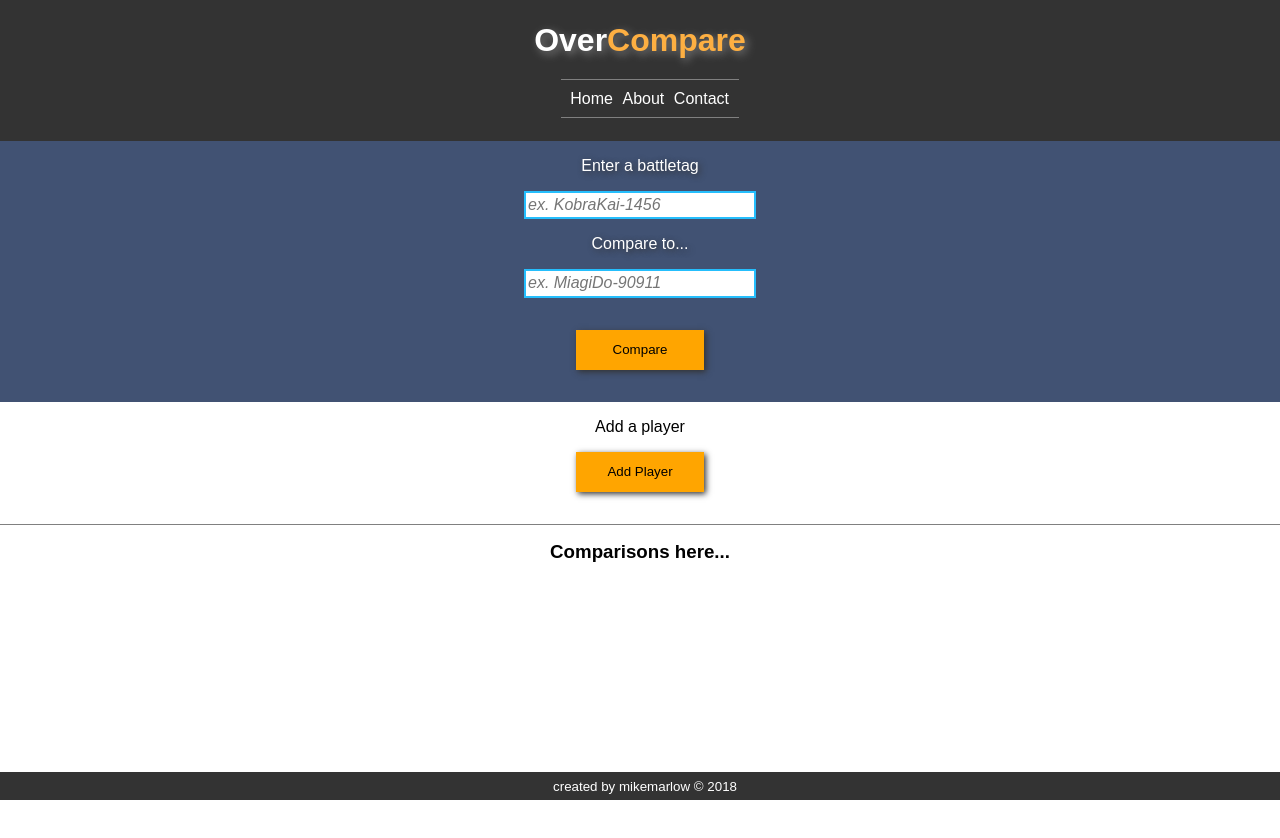
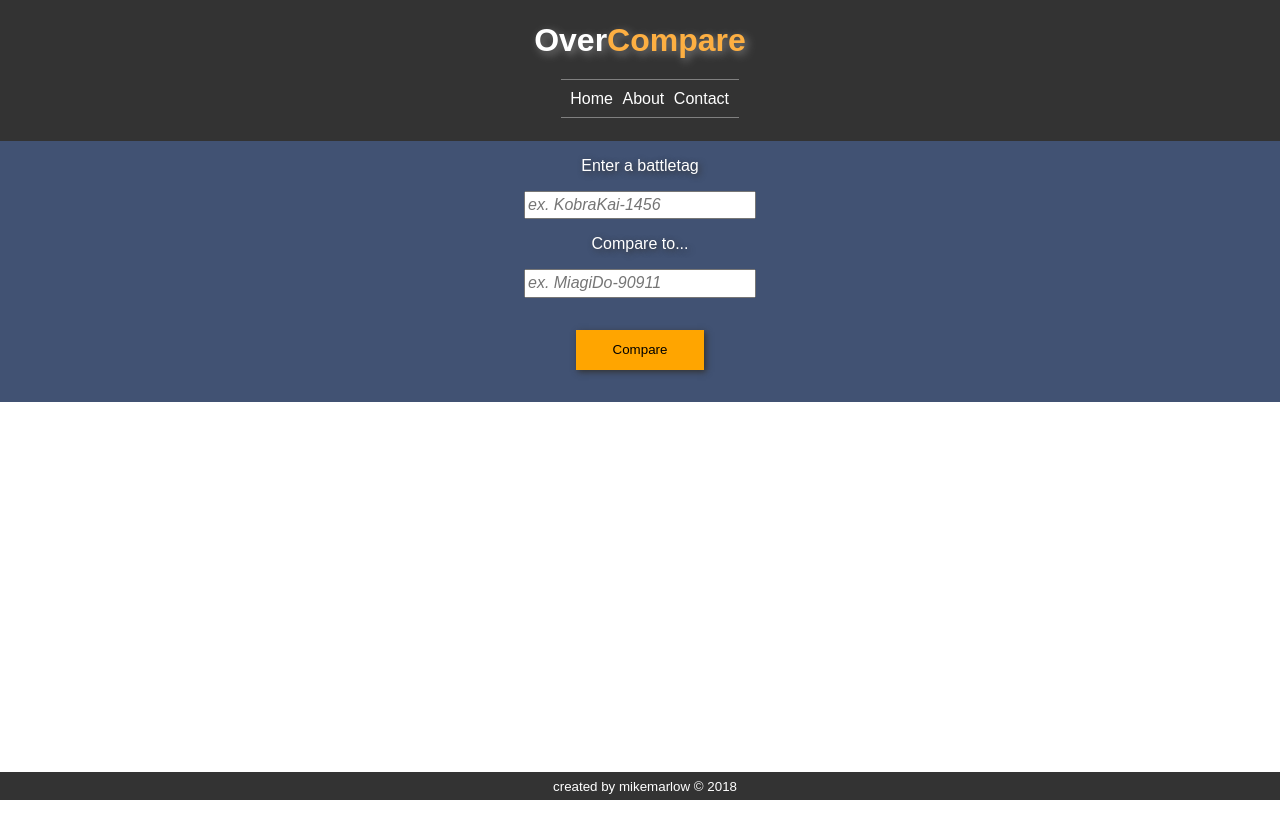
Before and after one commit to Vision-X/OverCompare-FrontEnd, a React (Create React App) app: page / in a window 1280 px wide. Shown: the top 838 px of the page. After the commit the page ends 800 px from the top, so only its background shows below. Built offline with nearby package versions, Linux system fonts and the light colour scheme.

Commit message:
adds hidden class to toggle for add player and data section

```diff
--- a/src/AddPlayer.jsx
+++ b/src/AddPlayer.jsx
@@ -3,7 +3,7 @@ import React, { Component } from 'react';
 class AddPlayer extends Component {
   render() {
     return (
-      <section id="add-player">
+      <section className="hidden" id="add-player">
         <label>Add a player</label>
         <input id="add-player-btn" type="submit" value="Add Player"/>
       </section>
--- a/src/App.css
+++ b/src/App.css
@@ -90,7 +90,7 @@ Header nav ul li:hover {
 }
 
 .input-form input[type="text"] {
-  border: 2px solid #25BEFC;
+  /* border: 2px solid #25BEFC; */
   font-size: 1rem;
   height: 1.4rem;
   margin: 1rem 0;
@@ -121,6 +121,10 @@ input[placeholder] {
   flex-direction: column;
 }
 
+.hidden {
+  display: none !important;
+}
+
 #compare-section {
   padding: 1rem 0 0 0;
   min-height: 50vh;
--- a/src/Compare.jsx
+++ b/src/Compare.jsx
@@ -3,7 +3,7 @@ import React, { Component } from 'react';
 class Compare extends Component {
   render() {
     return (
-      <section id="compare-section">
+      <section className="hidden" id="compare-section">
         <h3>Comparisons here...</h3>
       </section>
     )
```
